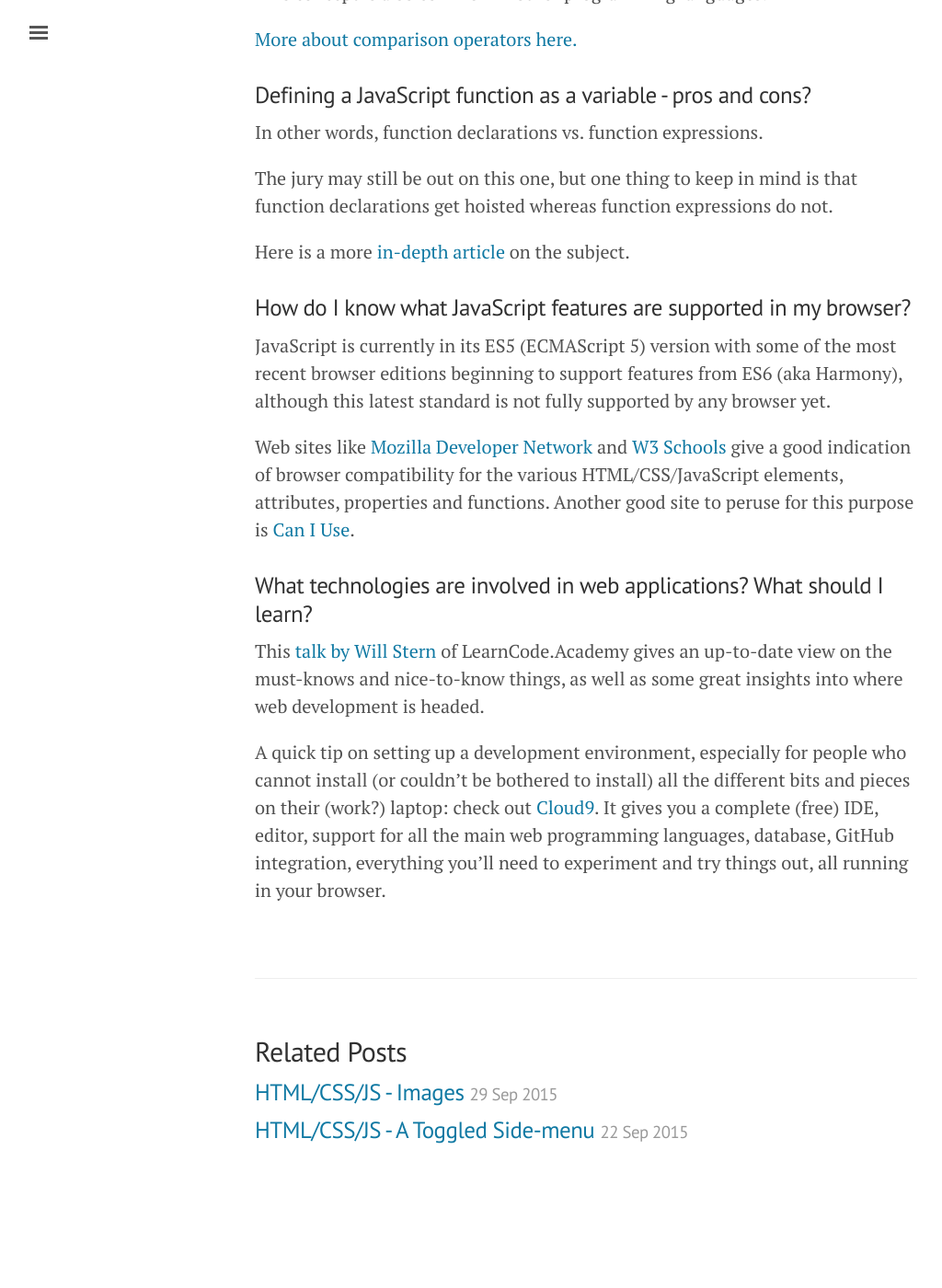
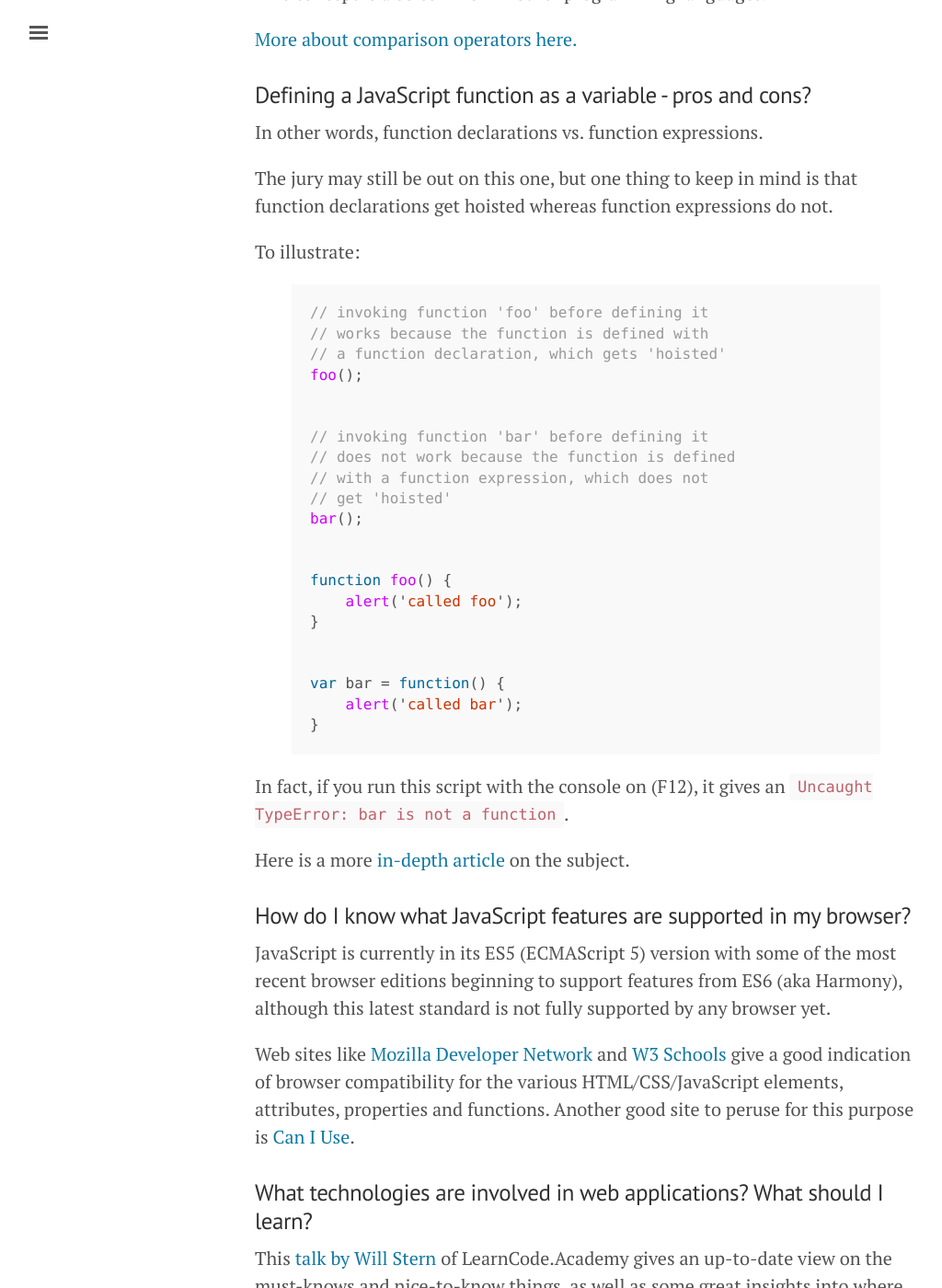
Before and after one commit to MississaugaCoding/mississaugacoding.github.io, a Jekyll site: the page built from _posts/2015-10-06-html-css-js-review.md, in a window 1280 px wide and 1400 px high, scrolled down 1723 px. Shown: the whole window at 92% size, without its empty margins (3-1027 px from the left). Built offline with Jekyll 4.4.1, drawn with Linux system fonts in a browser that asks for light colours; comment, search, counter and statistics services are not loaded; before the commit the page ends 3027 px from its top, so only the background shows below that.

Commit message:
updated post for session 8 q&a

```diff
--- a/_posts/2015-10-06-html-css-js-review.md
+++ b/_posts/2015-10-06-html-css-js-review.md
@@ -65,6 +65,36 @@ In other words, function declarations vs. function expressions.
 
 The jury may still be out on this one, but one thing to keep in mind is that function declarations get hoisted whereas function expressions do not.
 
+To illustrate:
+
+{% highlight javascript %}
+
+// invoking function 'foo' before defining it
+// works because the function is defined with
+// a function declaration, which gets 'hoisted'
+foo();
+
+
+// invoking function 'bar' before defining it
+// does not work because the function is defined
+// with a function expression, which does not
+// get 'hoisted'
+bar();
+
+
+function foo() {
+    alert('called foo');
+}
+
+
+var bar = function() {
+    alert('called bar');
+}
+
+{% endhighlight %}
+
+In fact, if you run this script with the console on (F12), it gives an `Uncaught TypeError: bar is not a function`.
+
 Here is a more [in-depth article](http://www.adequatelygood.com/JavaScript-Scoping-and-Hoisting.html) on the subject.
 
 
```
